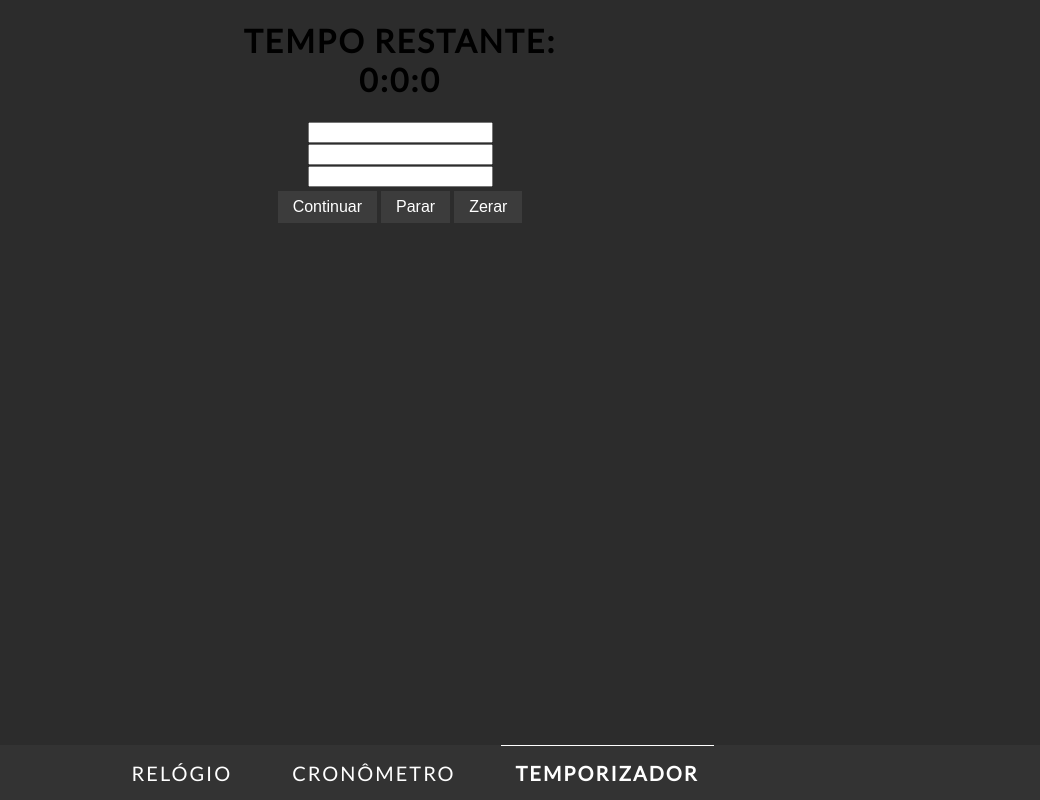
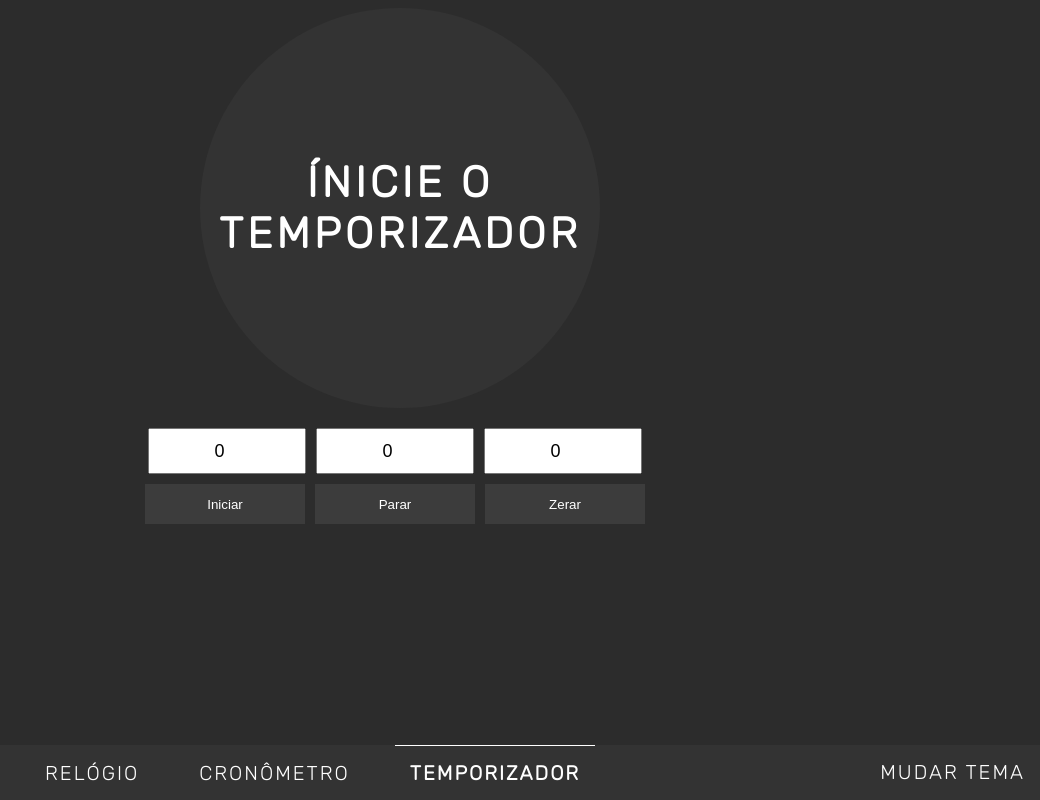
Before and after one commit to ThiagoN13/react_relogio, a React (Create React App) app: page / in a window 1280 px wide. Both pictures are taken after a click on the item "TEMPORIZADOR". Shown: the whole page, without its empty margins (240-1280 px from the left). Built offline with nearby package versions, Linux system fonts and the light colour scheme; the HTML template or start-up script is replaced by a standard one.

Commit message:
Corrigido layout e funções

```diff
--- a/src/App.css
+++ /dev/null
@@ -1,38 +0,0 @@
-.App {
-  text-align: center;
-}
-
-.App-logo {
-  height: 40vmin;
-  pointer-events: none;
-}
-
-@media (prefers-reduced-motion: no-preference) {
-  .App-logo {
-    animation: App-logo-spin infinite 20s linear;
-  }
-}
-
-.App-header {
-  background-color: #282c34;
-  min-height: 100vh;
-  display: flex;
-  flex-direction: column;
-  align-items: center;
-  justify-content: center;
-  font-size: calc(10px + 2vmin);
-  color: white;
-}
-
-.App-link {
-  color: #61dafb;
-}
-
-@keyframes App-logo-spin {
-  from {
-    transform: rotate(0deg);
-  }
-  to {
-    transform: rotate(360deg);
-  }
-}
--- a/src/index.css
+++ b/src/index.css
@@ -1,6 +1,68 @@
 @import url('https://fonts.googleapis.com/css?family=Rubik:300');
 
 body {
-    font-family: 'Rubik', sans-serif;
-    background-color: #2c2c2c;
+  font-family: 'Rubik', sans-serif;
+  background-color: #2c2c2c;
+  letter-spacing: 2px;
+  text-align: center;
+  text-transform: uppercase;
 }
+
+body.white {
+  background-color: unset;
+}
+
+button {
+  width: 160px;
+  height: 40px;
+  margin-right: 10px;
+  margin-bottom: 10px;
+  outline: none;
+  background-color: #3c3c3c;
+  border: none;
+  color: white;
+  text-align: center;
+  text-decoration: none;
+  display: inline-block;
+  cursor: pointer;
+}
+
+button:disabled {
+  background-color: #303030;
+}
+
+button:hover {
+  background-color: #494949;
+}
+
+button:active {
+  letter-spacing: 1px;
+}
+
+input {
+  height: 40px;
+  font-size: 18px;
+  width: 150px;
+  text-align: center;
+  margin-right: 10px;
+}
+
+/* width */
+::-webkit-scrollbar {
+  width: 5px;
+}
+
+/* Track */
+::-webkit-scrollbar-track {
+  background: #f1f1f1;
+}
+
+/* Handle */
+::-webkit-scrollbar-thumb {
+  background: #888;
+}
+
+/* Handle on hover */
+::-webkit-scrollbar-thumb:hover {
+  background: #555;
+}
--- a/src/relogio/Relogio.css
+++ b/src/relogio/Relogio.css
@@ -2,7 +2,6 @@
   display: flex;
   align-items: center;
   text-align: center;
-
   width: 400px;
   height: 400px;
   background-color: #333333;
@@ -38,16 +37,9 @@
   font-size: 14px;
 }
 
-.Relogio .row button {
-  width: 160px;
-  height: 40px;
-  margin-right: 10px;
-  margin-bottom: 10px;
-}
-
 .Relogio .row-buttons {
   max-width: 50%;
-  display: block;
+  display: inline;
   max-width: 40vw;
   margin: 0 auto;
   text-align: center;
--- a/src/relogio/Relogio.js
+++ b/src/relogio/Relogio.js
@@ -3,6 +3,8 @@ import moment from 'moment-timezone'
 import './Relogio.css'
 
 class Relogio extends React.Component {
+  _isMounted = false;
+
   constructor(props) {
     super(props)
     this.state = {
@@ -10,11 +12,20 @@ class Relogio extends React.Component {
       zones: moment.tz.zonesForCountry('BR'),
       tempo: moment()
     }
+  }
+
+  componentDidMount () {
+    this._isMounted = true
 
     setInterval(() => {
-      this.setState({ tempo: moment() });
-    }, 1000);
+      if (this._isMounted) {
+        this.setState({ tempo: moment() })
+      }
+    }, 1000)
+  }
 
+  componentWillUnmount() {
+    this._isMounted = false
   }
 
   getLabelTempo() {
--- a/src/tabs/Tabs.css
+++ b/src/tabs/Tabs.css
@@ -30,3 +30,7 @@ li.active {
   font-weight: bold;
   border-top: 1px solid #ffffff;
 }
+
+.toggle-theme {
+  float: right;
+}
--- a/src/tabs/Tabs.js
+++ b/src/tabs/Tabs.js
@@ -5,6 +5,10 @@ class Tabs extends React.Component {
   constructor (props) {
     super(props)
     this.state = {}
+  }
+
+  alterarTema (event) {
+    document.body.classList.toggle('white')
   }
 
   render () {
@@ -20,6 +24,10 @@ class Tabs extends React.Component {
           <li onClick={event => this.props.handleSetActive('temporizador')} className={this.props.active === 'temporizador' ? 'active': ''}>
             Temporizador
           </li>
+
+          <li className="toggle-theme" onClick={event => this.alterarTema(event)}>
+            Mudar tema
+          </li>
         </ul>
       </div>
     );
--- a/src/temporizador/Temporizador.css
+++ b/src/temporizador/Temporizador.css
@@ -1,22 +1,32 @@
-@import url('https://fonts.googleapis.com/css?family=Lato');
-
-* {
-    box-sizing: border-box;
+.temporizador {
+  width: 400px;
+  height: 400px;
+  background-color: #333333;
+  border-radius: 50%;
+  margin-bottom: 10px;
 }
 
-body {
-    font-family: 'Lato', sans-serif;
+.temporizador-text {
+  display: flex;
+  align-items: center;
+  text-transform: uppercase;
+  height: 100%;
+  text-align: center;
+  width: 100%;
+  font-size: 4rem;
+  letter-spacing: 4px;
+  color: #fff;
 }
 
-h1 {
-    letter-spacing: 2px;
+.temporizador-text span {
   text-align: center;
-    text-transform: uppercase;
+  display: block;
+  width: 100%;
 }
-div{
-    letter-spacing: 2px;
-    text-align: center;
-    text-transform: uppercase;
+
+.col-center {
+  display: flex;
+  justify-content: center;
 }
 
 .countdown-wrapper {
@@ -32,21 +42,7 @@ div{
   text-transform: uppercase;
 }
 
-
-.button-temp{
-    background-color: #3c3c3c;
-    border: none;
-    color: white;
-    padding: 7px 15px;
-    text-align: center;
-    text-decoration: none;
-    display: inline-block;
-    font-size: 16px;
-    margin: 4px 2px;
-    cursor: pointer;
-
-}
-.head-temp{
+.head-temp {
   letter-spacing: 2px;
   text-align: center;
   text-transform: uppercase;
--- a/src/temporizador/Temporizador.js
+++ b/src/temporizador/Temporizador.js
@@ -1,49 +1,64 @@
 import React from 'react';
 import './Temporizador.css';
 
+class Temporizador extends React.Component {
+  constructor(props) {
+    super(props)
+    this.setHoras = this.setHoras.bind(this);
+    this.setsegundos = this.setsegundos.bind(this);
+    this.setminutos = this.setminutos.bind(this);
 
-class Temporizador extends React.Component{
-    constructor(){
-        super();
-        this.state ={
-        interval: null, horas:'', minutos:'', segundos:''
-        }
-        this.setHoras = this.setHoras.bind(this)
-        this.setsegundos = this.setsegundos.bind(this)
-        this.setminutos = this.setminutos.bind(this)
+    this.state = {
+      horas: 0,
+      minutos: 0,
+      segundos: 0,
+      acabou: false
+    };
+
   }
   //mudança de tempo
-setsegundos (e){this.setState({segundos: e.target.value});}
-setminutos (e){this.setState({minutos: e.target.value});}
-setHoras (e){ this.setState({horas: e.target.value});}
-stopTemp(){clearInterval(this.myInterval)}
+  setsegundos(e) {
+    this.setState({ segundos: e.target.value });
+  }
 
-startTemp(){
-    this.myInterval = setInterval(() =>{
-        clearInterval(this.interval)
-        this.setState({ interval: null })
-        const { segundos, minutos, horas } = this.state
+  setminutos(e) {
+    this.setState({ minutos: e.target.value });
+  }
+
+  setHoras(e) {
+    this.setState({ horas: e.target.value });
+  }
+
+  pararTemporizador () {
+    clearInterval(this.myInterval);
+  }
+
+  startTemp() {
+    clearInterval(this.myInterval);
+
+    this.myInterval = setInterval(() => {
+      const { segundos = 0, minutos = 0, horas = 0 } = this.state;
 
       if (segundos > 0) {
         this.setState(({ segundos }) => ({
-                segundos: segundos - 1
-            }))
+          segundos: segundos - 1,
+        }));
       }
-        if (segundos === 0){
-            if (minutos > 0){
 
-                this.setState(({ minutos }) =>({
+      if (segundos === 0 && minutos > 0) {
+        this.setState(({ minutos }) => ({
           minutos: minutos - 1,
-                    segundos: 59
-                }))
+          segundos: 59,
+        }));
       }
-        }
-        if (segundos === 0){
-            if (minutos === 0){
-                if(horas === 0){
+
+      if (segundos === 0) {
+        if (minutos === 0) {
+          if (horas === 0) {
+            this.setState({ acabou: true })
             clearInterval(this.myInterval)
           }
-                else{
+          else {
             this.setState(({ horas }) => ({
               horas: horas - 1,
               minutos: 59,
@@ -52,62 +67,110 @@ startTemp(){
           }
         }
       }
-    },1000)
-}
-zerarTemp(){
-    this.stopTemp()
-    this.setState({ horas:''})
-    this.setState({ minutos:'' })
-    this.setState({ segundos:''})
+    }, 1000);
   }
 
+  zerarTemporizador() {
+    this.setState({ horas: 0, minutos: 0, segundos: 0, acabou: false });
+    this.pararTemporizador();
+  }
+
+  alarme () {
+    const { horas, minutos, segundos, acabou } = this.state;
+
+    if (acabou && horas === 0 && minutos === 0 && segundos === 0) {
+      return (
+        <audio controls autoPlay loop>
+          <source src="/som-do-despertador.mp3" type="audio/mpeg" />
+          Your browser does not support the audio element.
+        </audio>
+      )
+    }
+  }
 
   render() {
-    const {horas, minutos, segundos } = this.state
+    const { horas, minutos, segundos, acabou } = this.state;
+
     return (
-        <div>
-               <div>
-                     { horas === 0 && minutos === 0 && segundos === 0
-                     ? <h1>Acabou o tempo!</h1>
-                     : <h1>Tempo restante:<br></br>
+      <div className="Temporizador">
+        <div className="col-center">
+          <div className="temporizador">
+            <div className="temporizador-text">
+              {horas === 0 && minutos === 0 && segundos === 0 ? (
+                (acabou ? <h5>Acabou o tempo!</h5> : <h6>Ínicie o temporizador</h6>)
+              ) : (
+                  <h5>
+                    Tempo restante:<br></br>
                     {horas < 10 ? `0${horas}` : horas}:
                     {minutos < 10 ? `0${minutos}` : minutos}:
-                      {segundos < 10 ? `0${segundos}` : segundos}</h1>
-                      }
+                    {segundos < 10 ? `0${segundos}` : segundos}
+                  </h5>
+                )}
+            </div>
+          </div>
+        </div>
+
+        <div className="row">
+          {this.alarme()}
+        </div>
+
+        <div className="row">
+          <div className="countdown-item">
+            <input
+              type="number"
+              placeholder="Horas"
+              min="0"
+              value={this.state.horas}
+              onChange={(event) => this.setHoras(event)}
+            />
           </div>
 
           <div className="countdown-item">
-                        <input type="number" min="0" horas={this.state.value} onChange={this.setHoras}/>
-                        <div>{this.state.value}</div>
+            <input
+              type="number"
+              placeholder="Minutos"
+              min="0"
+              value={this.state.minutos}
+              onChange={(event) => this.setminutos(event)}
+            />
           </div>
+
           <div className="countdown-item">
-                        <input type="number" min="0" minutos={this.state.value} onChange={this.setminutos}/>
-                        <div>{this.state.value}</div>
+            <input
+              type="number"
+              placeholder="Segundos"
+              min="0"
+              value={this.state.segundos}
+              onChange={(event) => this.setsegundos(event)}
+            />
           </div>
-                    <div className="countdown-item">
-                        <input type="number" min="0" segundos={this.state.value} onChange={this.setsegundos}/>
-                        <div>{this.state.value}</div>
         </div>
-                <div>
-                    <button class="button-temp"
+
+        <div className="row">
+          <button
+            className="button-temp"
             type="button"
-                        disabled={this.state.interval}
-                        onClick={event => this.startTemp(event)}>
-                        {this.state.tempo === 0 ? 'Iniciar' : 'Continuar'}
+            onClick={(event) => this.startTemp(event)}
+          >
+            {!this.myInterval ? 'Iniciar' : 'Continuar'}
           </button>
-                    <button class="button-temp"
+          <button
+            className="button-temp"
             type="button"
-                        onClick={event => this.stopTemp(event)}>
+            onClick={(event) => this.pararTemporizador(event)}
+          >
             Parar
           </button>
-                    <button class="button-temp"
+          <button
+            className="button-temp"
             type="button"
-                        onClick={event => this.zerarTemp(event)}>
+            onClick={(event) => this.zerarTemporizador(event)}
+          >
             Zerar
           </button>
         </div>
       </div>
-    )
+    );
   }
 }
 export default Temporizador;
```
Also changed, not shown: src/cronometro/Cronometro.css (+21 -11 lines), src/cronometro/Cronometro.js (+34 -12 lines), src/logo.svg (deleted), 1 other file (tests, documents, lock files or other folders). Lines whose indentation alone changed are shown as unchanged.
